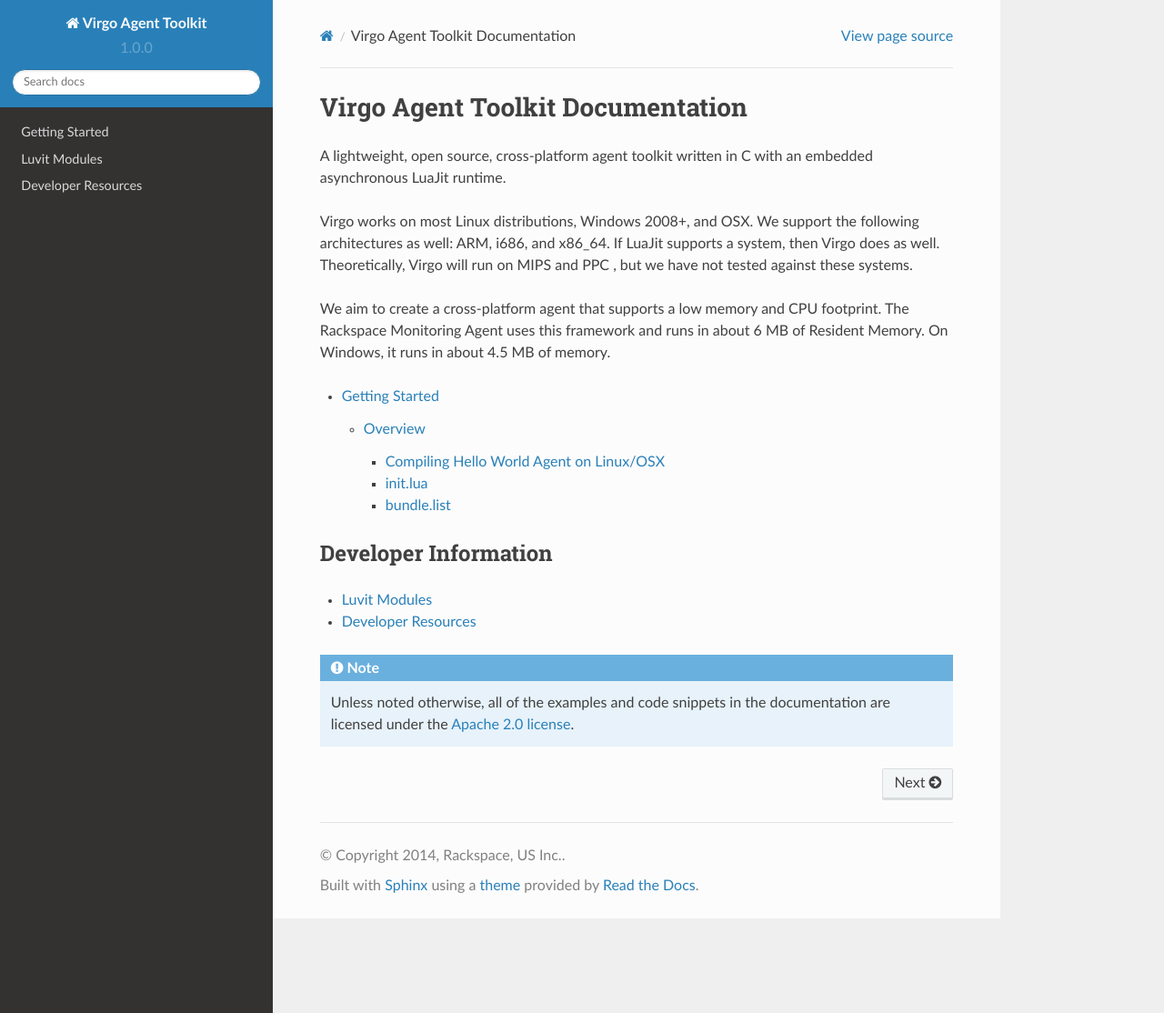
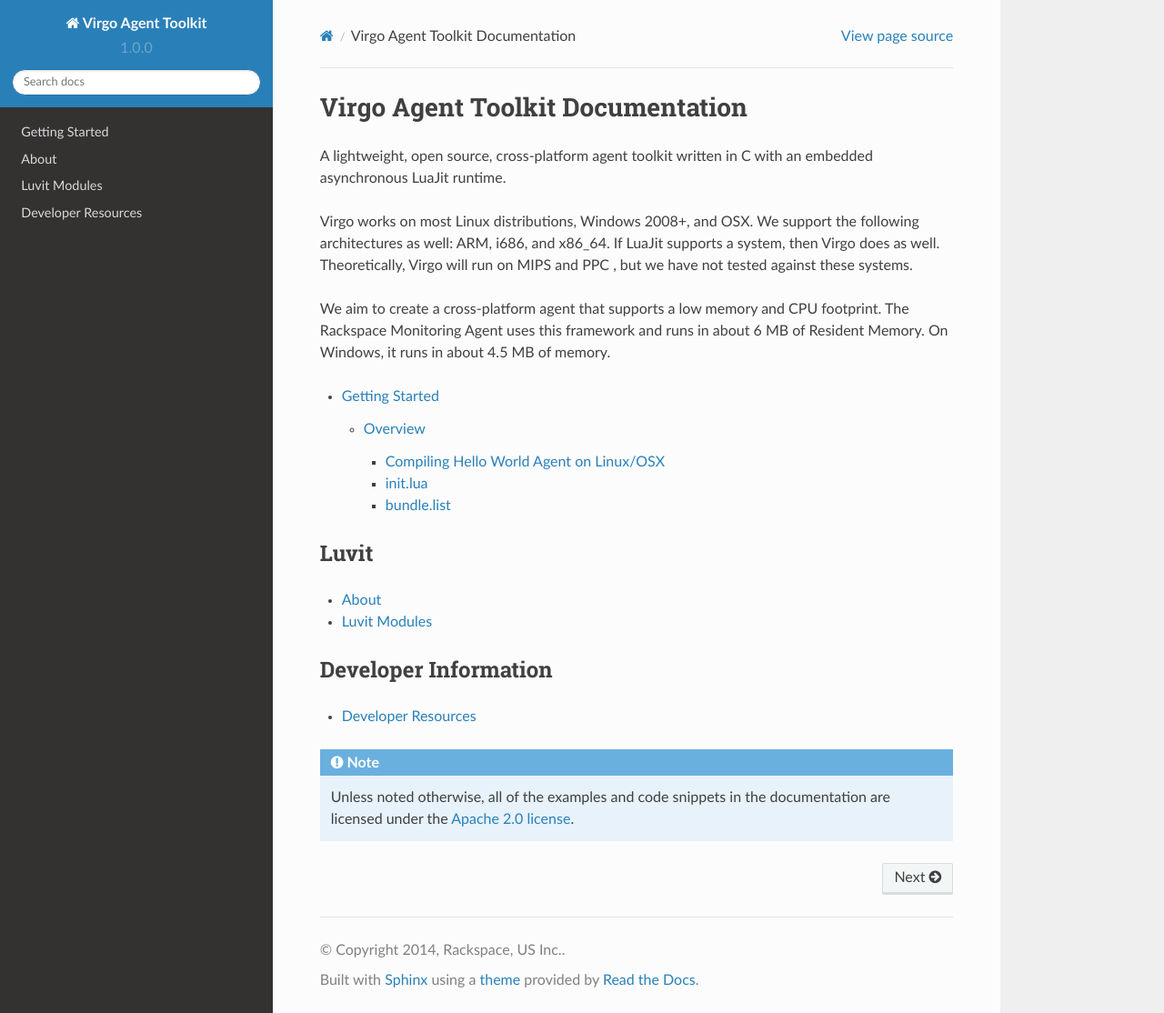
Before and after one commit to virgo-agent-toolkit/docs, a Sphinx documentation site: the page built from source/index.rst, in a window 1280 px wide and 1114 px high. Shown: the whole window at 91% size. Built offline with Sphinx 7.4.7 and the Read the Docs theme 2.0.0, drawn with Linux system fonts in a browser that asks for light colours.

Commit message:
add luvit section

```diff
--- a/source/index.rst
+++ b/source/index.rst
@@ -19,6 +19,16 @@
 
    getting_started
 
+Luvit
+-----
+
+.. toctree::
+   :glob:
+   :maxdepth: 1
+
+   luvit_about
+   luvit_modules
+
 Developer Information
 ---------------------
 
--- a/source/luvit.rst
+++ b/source/luvit_about.rst
@@ -1,2 +1,2 @@
-Luvit
+About
 =====
```
Also changed, not shown: other parts of source/index.rst (+0 -1 lines), source/luvit_modules.rst (renamed from source/modules.rst).
